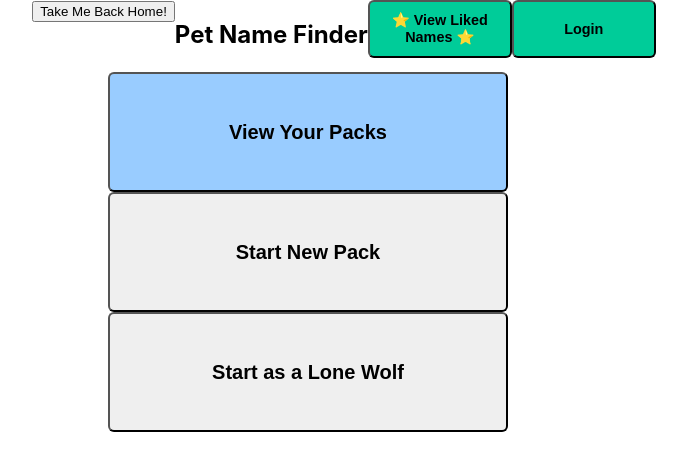
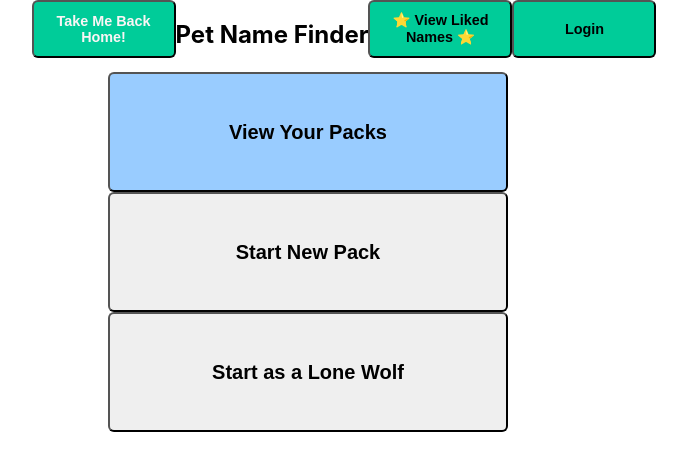
Before and after one commit to Pet-Name-Finder/pet-name-frontend, a React (Create React App) app: page / in a window 1280 px wide. Shown: the top 470 px of the page, without its empty margins (332-1019 px from the left). Built offline with nearby package versions, Linux system fonts and the light colour scheme.

Commit message:
Add basic home button styling

```diff
--- a/src/Components/NotFoundPage/NotFoundPage.css
+++ b/src/Components/NotFoundPage/NotFoundPage.css
@@ -0,0 +1,9 @@
+.home-button {
+  border-radius: 6px;
+  background-color: #00CC99;
+  color: #faf5f5;
+  width: 10em;
+  height: 4em;
+  font-size: .9em;
+  font-weight: 600;
+}
```
